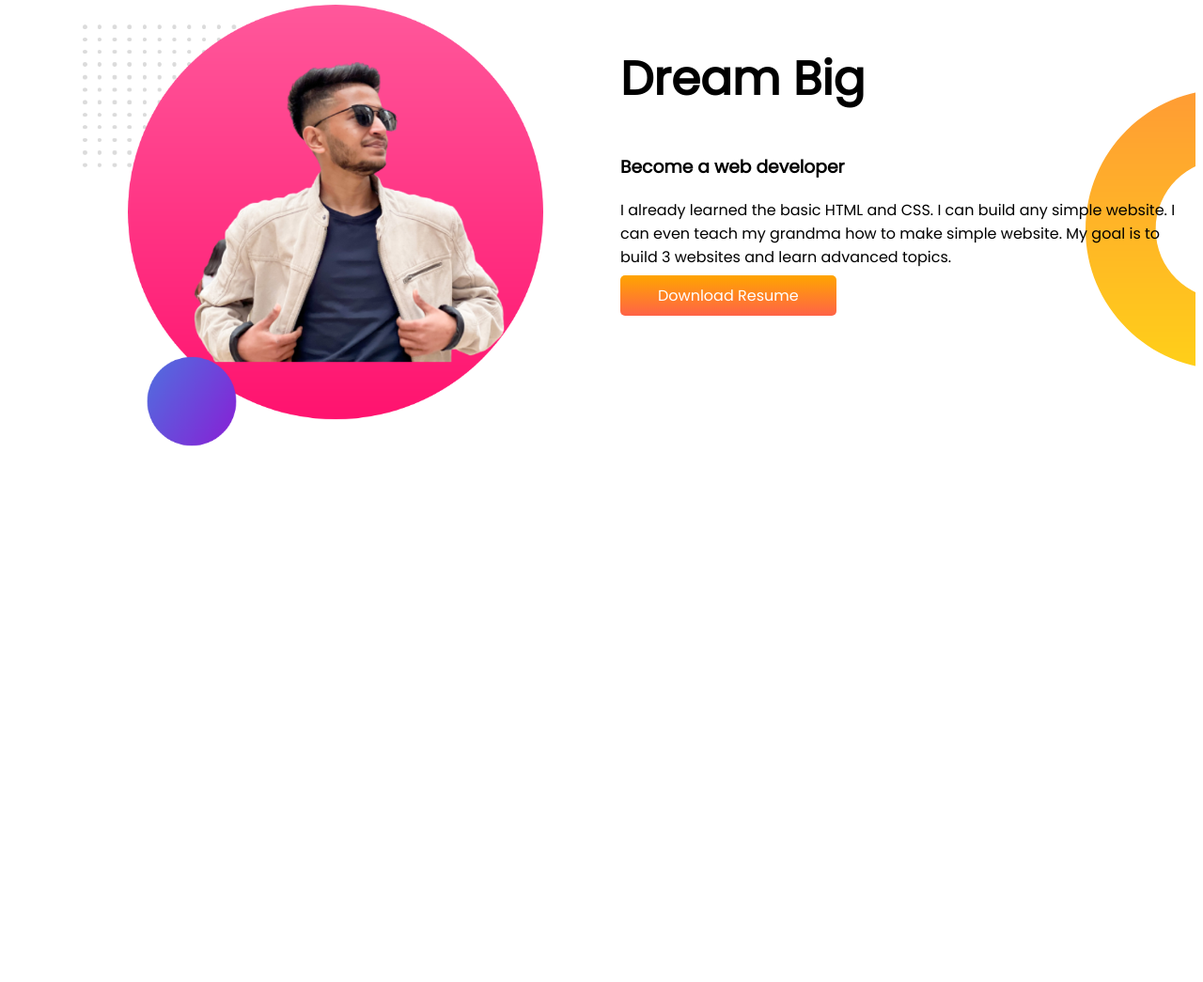
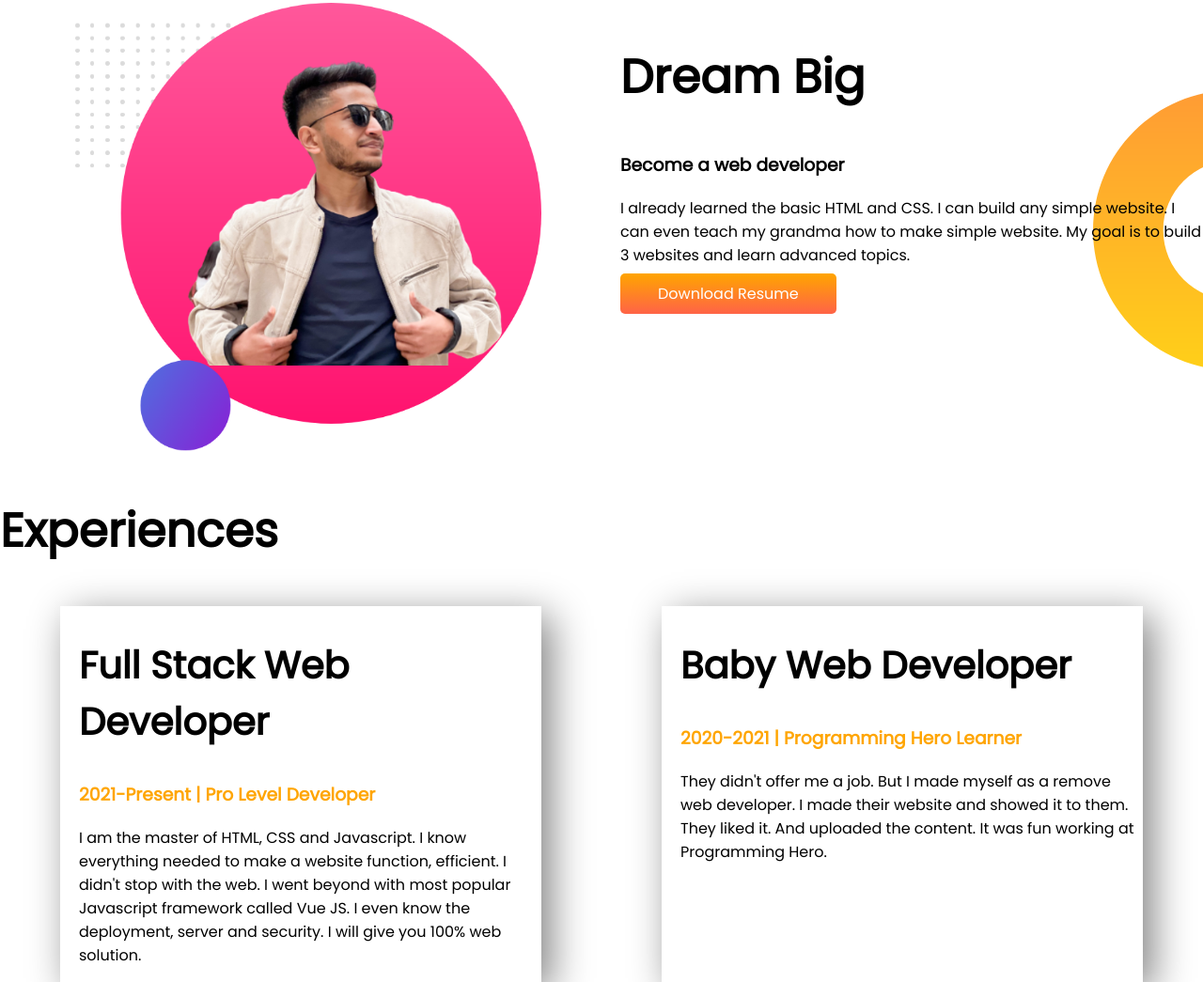
Before and after one commit to Arfin71/Development-Portfolio, a plain HTML site: page index.html in a window 1280 px wide. Shown: the part 496-1541 px from the top of the page at 94% size. Before the commit the page ends 986 px from the top, so only its background shows below. Drawn offline with Linux system fonts and the light colour scheme.

Commit message:
new-code-added

```diff
--- a/index.html
+++ b/index.html
@@ -12,7 +12,7 @@
 </head>
 <body>
 
-   <section class="bg-image"> <div class="half-width">    <h1>Welcome To</h1>
+   <section class="bg-image flex-container"> <div class="half-width">    <h1>Welcome To</h1>
     <h1><span class="orange-color">Arfin Arif</span> World</h1>
     <h3>Build Climber and Train Stopper</h3>
     <p>You might saw me jumping, climbing buildings, and stopping trains. But nobody pays me a dime for that work. That's why I am learning and mastering web development. I will not stop until I become the Web Development Hero.</p>
@@ -22,7 +22,7 @@
 <div class="half-width">
     <img src="images/Arif-bg.png" alt=""></div>
 </section>
-<section class="bg-image2">
+<section class="bg-image2 flex-container">
 
     <div class="half-width">
         <img src="images/Arfin-bg-2.png" alt="">
@@ -34,5 +34,20 @@
         <a target="_blank" class="text-dec" href="http://google.com">Download Resume</a>
     </div>
 </section>
+<section>
+    <h1>Experiences</h1>
+    <div class="flex-container">
+        <div class="experience-area">
+            <h2 class="h2-size">Full Stack Web Developer</h2>
+            <h3><span class="orange-color">2021-Present | Pro Level Developer</span></h3>
+            <p>I am the master of HTML, CSS and Javascript. I know everything needed to make a website function, efficient. I didn't stop with the web. I went beyond with most popular Javascript framework called Vue JS. I even know the deployment, server and security. I will give you 100% web solution.</p>
+        </div>
+        <div class="experience-area">
+            <h2 class="h2-size">Baby Web Developer</h2>
+            <h3><span class="orange-color">2020-2021 | Programming Hero Learner</span></h3>
+            <p>They didn't offer me a job. But I made myself as a remove web developer. I made their website and showed it to them. They liked it. And uploaded the content. It was fun working at Programming Hero.</p>
+        </div>
+    </div>
+</section>
 </body>
 </html>
--- a/style.css
+++ b/style.css
@@ -1,19 +1,23 @@
 body{
     font-family: 'Poppins', sans-serif;
+    margin: 0px;
 }
 h1{
     font-size:50px;
 }
+.h2-size{
+    font-size: 40px;
+}
 .orange-color{
     color:orange;
 }
-section{
+.flex-container{
     display: flex;
 }
 .bg-image{
     background-image: url(images/exp-bg.png);
     background-repeat: no-repeat;
-    margin-left:0px
+    background-size: 70px;
 }
 .bg-image2{
     background-image: url(images/dream-bg.png);
@@ -31,7 +35,7 @@ section{
 .text-dec{
     text-decoration: none;
     background-image:linear-gradient(orange,tomato);
-    text-size:16px;
+    font-size:16px;
     color:white;
     padding:10px 40px;
     border-radius: 5px;
@@ -39,3 +43,10 @@ section{
 section{
     display: justify;
 }
+.experience-area{
+    box-shadow: 10px 10px 40px gray;
+    width:40%;
+    margin-left: 5%;
+    margin-right: 5%;
+    padding-left:20px;
+}
```
